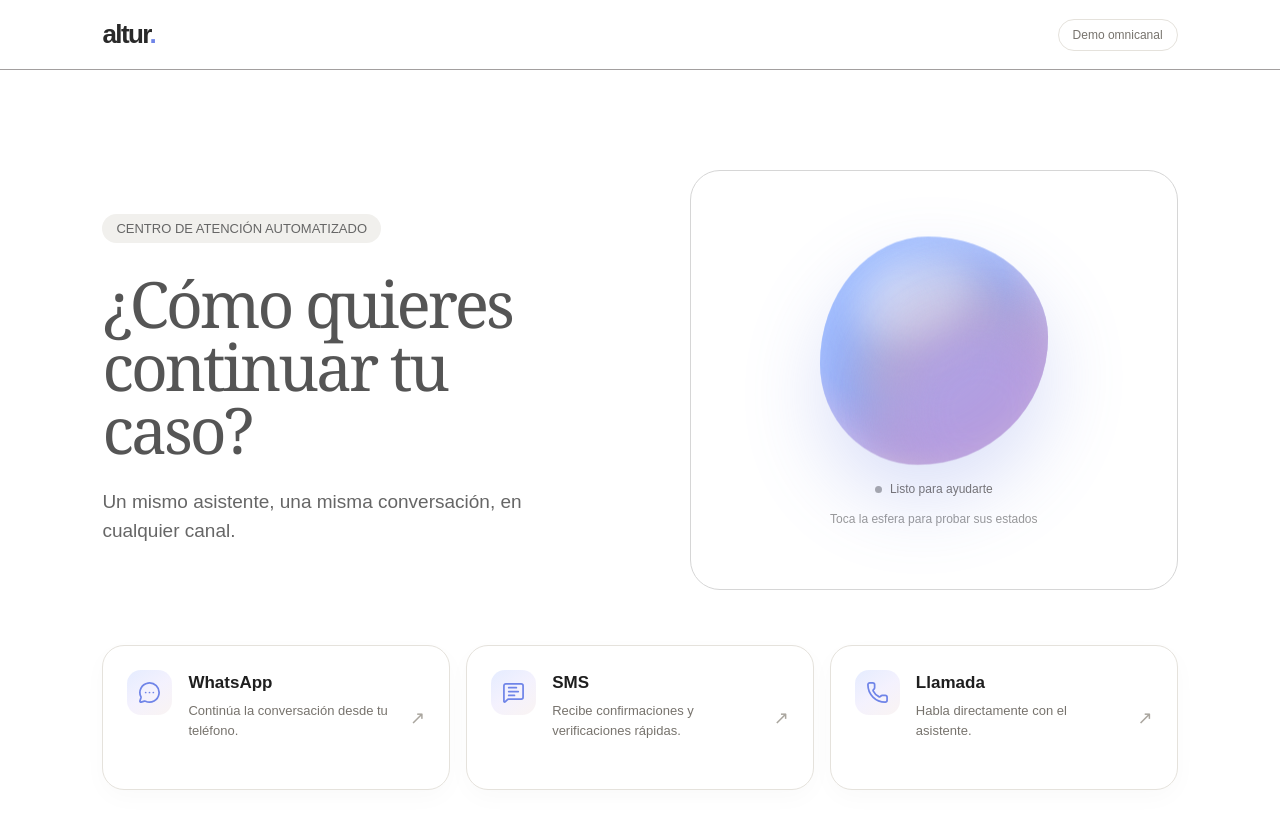
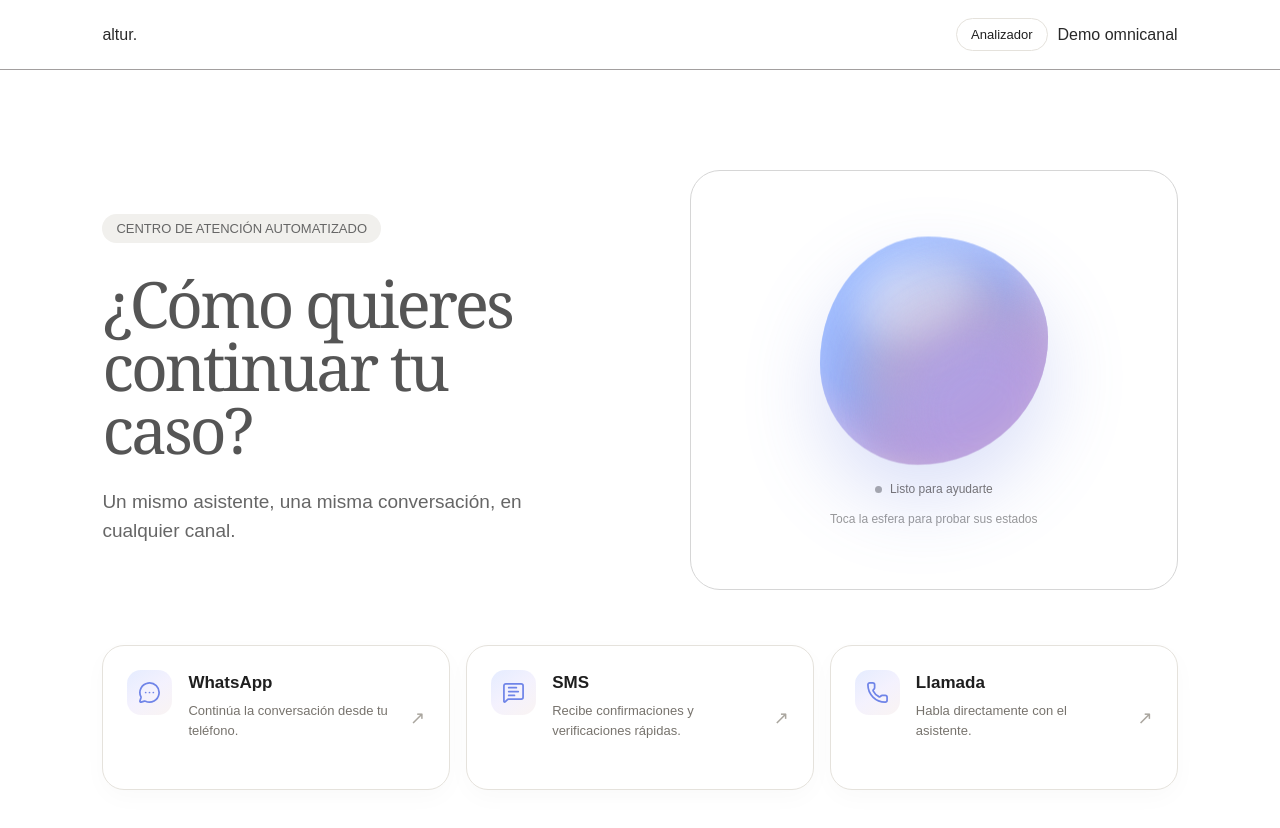
Before and after one commit to UnMenn/mlh2026-altur, a React (Vite) app in the folder frontend/: page /demo in a window 1280 px wide. Shown: the top 828 px of the page. Built offline with nearby package versions, Linux system fonts and the light colour scheme; no server answers.

Commit message:
feat: update header layout

```diff
--- a/frontend/src/App.tsx
+++ b/frontend/src/App.tsx
@@ -28,18 +28,6 @@ function App() {
     const archivosSeleccionados = Array.from(
       e.target.files || []
     )
-
-    if (archivosSeleccionados.length > 3) {
-      setError(
-        'Puedes analizar un máximo de 3 audios a la vez.'
-      )
-
-      setAudios([])
-      setResultados([])
-
-      return
-    }
-
     const archivosInvalidos =
       archivosSeleccionados.filter(
         (archivo) =>
--- a/frontend/src/components/layout/Header.tsx
+++ b/frontend/src/components/layout/Header.tsx
@@ -1,3 +1,4 @@
+import { Link } from 'react-router-dom'
 export function Header() {
   return (
     <header className="header">
@@ -5,9 +6,18 @@ export function Header() {
         altur<span>.</span>
       </div>
 
-      <div className="demo-pill">
-        Demo omnicanal
+      <div className="header__actions">
+        <Link
+          to="/"
+          className="back-to-analyzer"
+        >
+          Analizador
+        </Link>
+
+        <div className="demo-pill">
+          Demo omnicanal
+        </div>
       </div>
     </header>
-  );
+  )
 }
--- a/frontend/src/styles/demo.css
+++ b/frontend/src/styles/demo.css
@@ -58,37 +58,48 @@ body.altur-demo-route #root {
    ========================================= */
 
 .demo-page .header {
-  width: min(1180px, calc(100% - 48px));
-  height: 80px;
-
-  margin: 0 auto;
-
+  height: 70px;
+  width: 100%;
+  padding: 0 8%;
   display: flex;
   align-items: center;
   justify-content: space-between;
+  border-bottom: 1px solid #a29f9f;
 }
 
-.demo-page .brand {
-  font-size: 26px;
-  font-weight: 700;
-  letter-spacing: -0.06em;
+.demo-page .header__actions {
+  display: flex;
+  align-items: center;
+  gap: 10px;
 }
 
-.demo-page .brand span {
-  color: var(--altur-blue-deep);
-}
+.demo-page .back-to-analyzer {
+  display: inline-flex;
+  align-items: center;
+  gap: 6px;
 
-.demo-page .demo-pill {
   padding: 8px 14px;
 
   border: 1px solid var(--altur-border);
   border-radius: 999px;
 
-  background: rgba(255, 255, 255, 0.7);
+  background: var(--altur-surface);
+  color: var(--altur-text);
 
-  color: var(--altur-muted);
+  font-size: 13px;
+  font-weight: 500;
+  text-decoration: none;
 
-  font-size: 12px;
+  transition:
+    transform 160ms ease,
+    background 160ms ease,
+    border-color 160ms ease;
+}
+
+.demo-page .back-to-analyzer:hover {
+  transform: translateY(-1px);
+  background: #f8f7f4;
+  border-color: #d5d1ca;
 }
 
 /* =========================================
@@ -150,6 +161,7 @@ body.altur-demo-route #root {
 
   font-size: 12px;
 }
+
 
 /* =========================================
    VOICE ORB
```
